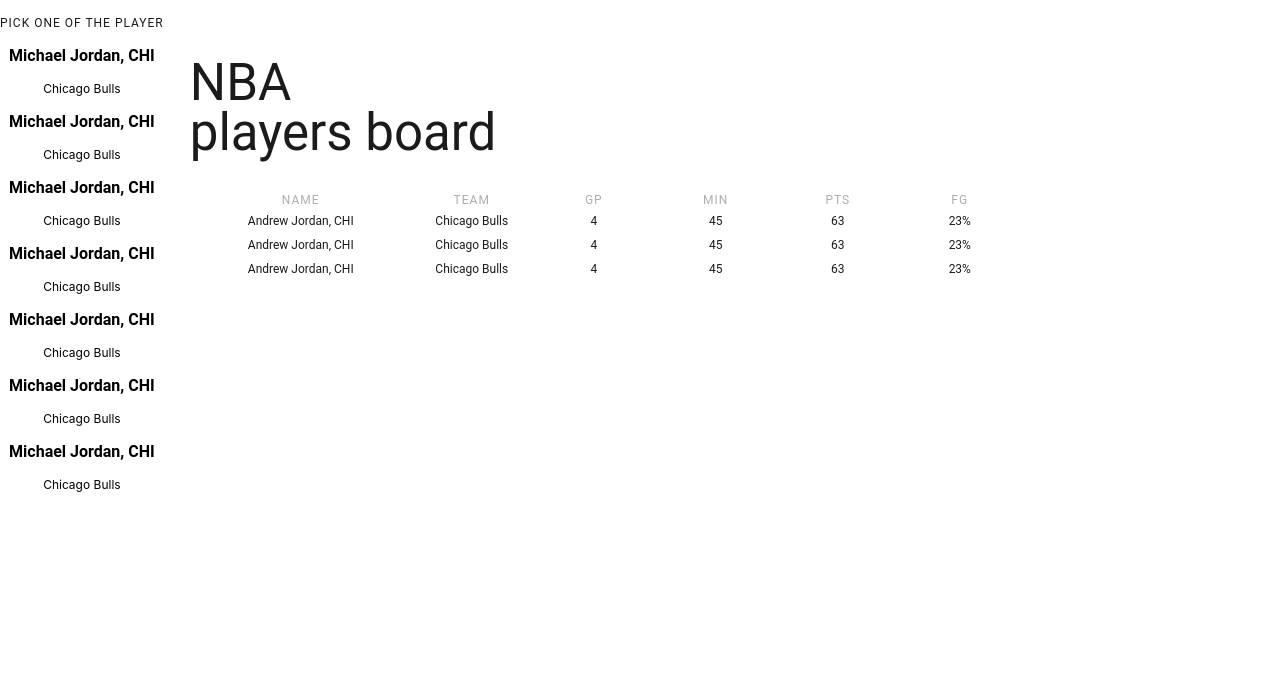
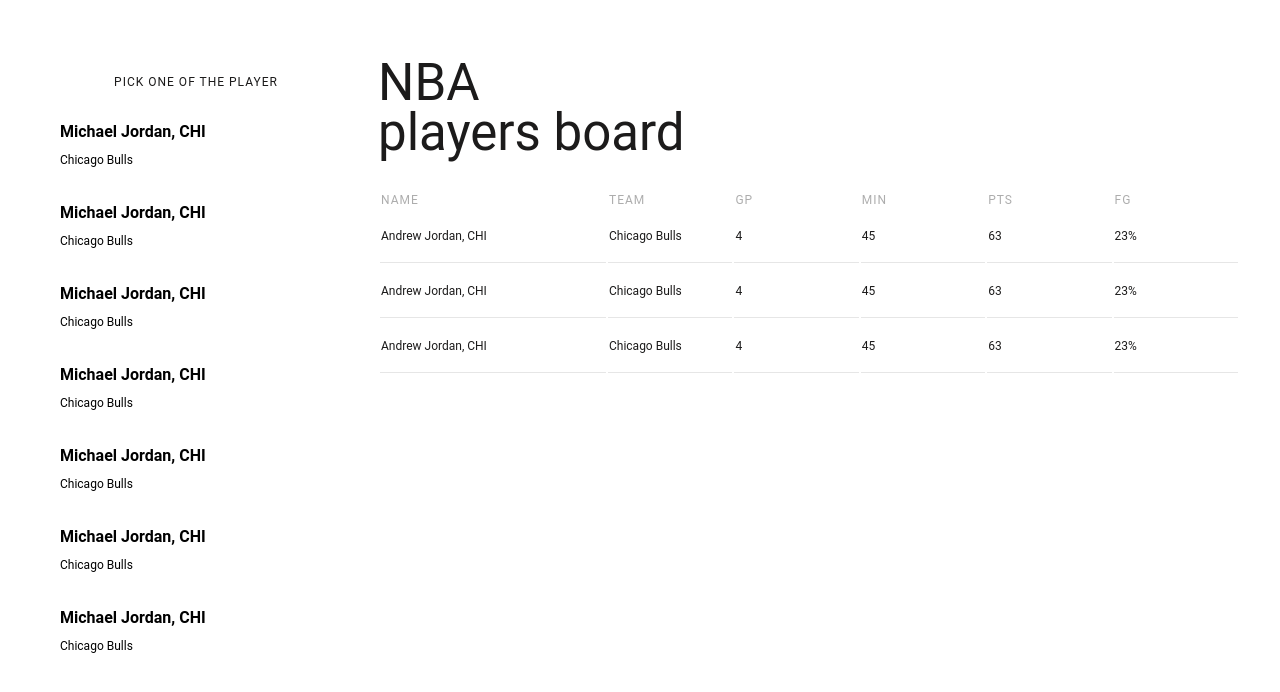
Before and after one commit to kozakevich13/dev-test, a React (Create React App) app: page / in a window 1280 px wide. Shown: the top 692 px of the page. Built offline with nearby package versions, Linux system fonts and the light colour scheme.

Commit message:
add keys for list of players

```diff
--- a/src/components/Player/Player.css
+++ b/src/components/Player/Player.css
@@ -12,12 +12,30 @@
     font-weight: 600;
     font-size: 16px;
     line-height: 19px;
+    margin-bottom: 0px;
+    margin-left: 19px;
+    text-align: left;
 }
 
 .team-name {
-    font-family: 'Inter';
+    font-family: 'Roboto';
     font-style: normal;
     font-weight: 400;
     font-size: 12px;
     line-height: 15px;
+    margin-left: 19px;
+    text-align: left;
 }
+
+.item {
+    width: 310px;
+    margin-bottom: 5px;
+    border: 1px solid white;
+    border-radius: 15px;
+    cursor: pointer;
+}
+
+.item:hover {
+    border: 1px solid rgba(11, 12, 13, 0.1);
+    border-radius: 15px;
+}
--- a/src/components/Player/Player.js
+++ b/src/components/Player/Player.js
@@ -2,7 +2,7 @@
 
 function Player(players) {
 
-    const listItems = players.listOfPlayers.map((person) => <div><p className='player-name'>{person.name}</p> <p className='team-name'>{person.team}</p></div>);
+    const listItems = players.listOfPlayers.map((person) => <div key={person.id} className='item'><p className='player-name'>{person.name}</p> <p className='team-name'>{person.team}</p></div>);
   return (
     <div className="player">
         <div className='players-list'>{listItems}</div>
--- a/src/components/PlayersList/PlayersList.css
+++ b/src/components/PlayersList/PlayersList.css
@@ -5,11 +5,13 @@
     font-size: 12px;
     line-height: 14px;
     /* identical to box height, or 117% */
-
     letter-spacing: 1px;
     text-transform: uppercase;
-
     /* Primaries/A/project125-A0 */
-
     color: #1C1B1B;
 }
+
+.main-players-block {
+    margin-top: 59px;
+    margin-left: 40px;
+}
--- a/src/components/PlayersList/PlayersList.js
+++ b/src/components/PlayersList/PlayersList.js
@@ -4,17 +4,17 @@
 function PlayersList() {
 
     const players = [
-        {name: "Michael Jordan, CHI", team: "Chicago Bulls"},
-        {name: "Michael Jordan, CHI", team: "Chicago Bulls"},
-        {name: "Michael Jordan, CHI", team: "Chicago Bulls"},
-        {name: "Michael Jordan, CHI", team: "Chicago Bulls"},
-        {name: "Michael Jordan, CHI", team: "Chicago Bulls"},
-        {name: "Michael Jordan, CHI", team: "Chicago Bulls"},
-        {name: "Michael Jordan, CHI", team: "Chicago Bulls"},
+        {id: '1', name: "Michael Jordan, CHI", team: "Chicago Bulls"},
+        {id: '2', name: "Michael Jordan, CHI", team: "Chicago Bulls"},
+        {id: '3', name: "Michael Jordan, CHI", team: "Chicago Bulls"},
+        {id: '4', name: "Michael Jordan, CHI", team: "Chicago Bulls"},
+        {id: '5', name: "Michael Jordan, CHI", team: "Chicago Bulls"},
+        {id: '6', name: "Michael Jordan, CHI", team: "Chicago Bulls"},
+        {id: '7', name: "Michael Jordan, CHI", team: "Chicago Bulls"},
     ]
 
   return (
-    <div className="PlayersList">
+    <div className="main-players-block">
         <h4 className='header-list'>Pick one of the player</h4>
         <div className='playerslist'>
             <Player listOfPlayers = {players}/>
--- a/src/components/Table/Table.css
+++ b/src/components/Table/Table.css
@@ -1,5 +1,7 @@
 .table {
     margin-left: 26px;
+    width: 100%;
+    margin-right: 40px;
 }
 #name {
     width: 216px;
@@ -8,9 +10,17 @@
 #column {
    width: 118px;
 }
+td {
+    border-bottom: 1px solid rgba(11, 12, 13, 0.1);
+}
+
+table {
+    width: 100%;
+}
 table,
 
 td {
+    height: 50px;
     font-family: 'Roboto';
     font-style: normal;
     font-weight: 400;
@@ -19,7 +29,7 @@
     /* identical to box height, or 167% */
     /* Primaries/A/project125-A0 */
     color: #1C1B1B;
-
+    text-align: left;
 }
 th {
     font-family: 'Roboto';
@@ -27,13 +37,8 @@
     font-weight: 400;
     font-size: 12px;
     line-height: 14px;
-    /* identical to box height, or 117% */
-
     letter-spacing: 1px;
     text-transform: uppercase;
-
-    /* Primaries/A/project125-A3-tint-a */
-
     color: rgba(28, 27, 27, 0.36);
 }
 
```
